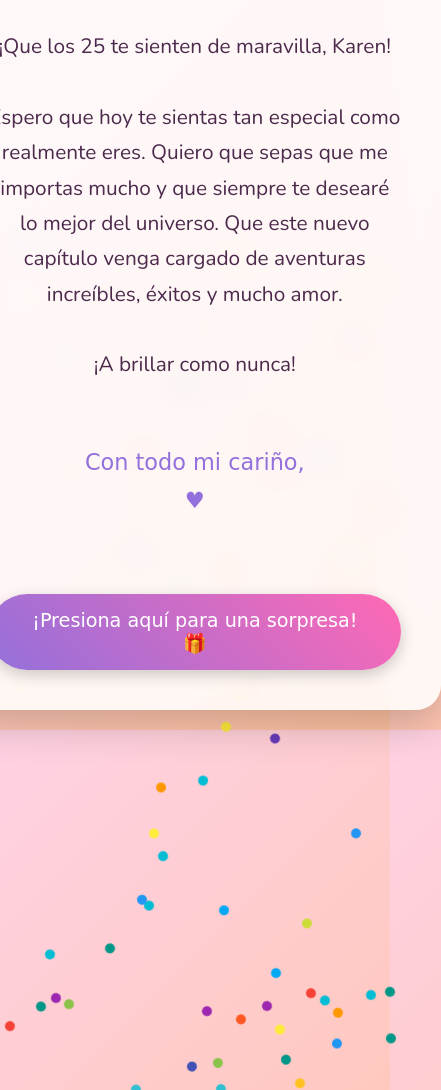
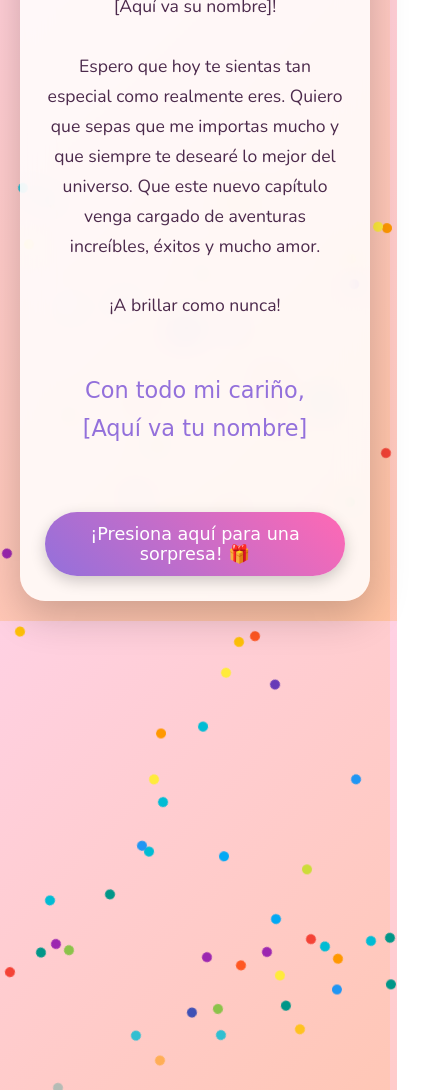
Before and after one commit to RCz-AE/HBD-TO-YOU-, a plain HTML site: page index.html in a window 390 px wide. Shown: the part 244-1334 px from the top of the page, 441 px wide, since content can reach past the window. Drawn offline with nearby package versions, Linux system fonts and the light colour scheme; a web font is replaced by a local one.

Commit message:
Update index.html

```diff
--- a/index.html
+++ b/index.html
@@ -5,94 +5,44 @@
     <meta name="viewport" content="width=device-width, initial-scale=1.0">
     <title>Un Mensaje para Ti</title>
     <style>
+        /* --- ESTILOS GENERALES (SIN CAMBIOS) --- */
         @import url('https://fonts.googleapis.com/css2?family=Happy+Monkey&family=Nunito:wght@400;700&display=swap');
+        body{margin:0;font-family:'Nunito',sans-serif;display:flex;justify-content:center;align-items:center;min-height:100vh;background:linear-gradient(135deg,#FFD1E3,#FFC2A1);text-align:center;padding:20px;box-sizing:border-box;overflow:hidden;position:relative}
+        .card{background:rgba(255,255,255,0.85);padding:40px;border-radius:25px;box-shadow:0 15px 40px rgba(0,0,0,0.2);backdrop-filter:blur(15px);max-width:650px;animation:popIn 1s ease-out forwards;display:flex;flex-direction:column;align-items:center;z-index:10;position:relative}
+        @keyframes popIn{from{opacity:0;transform:scale(0.8)}to{opacity:1;transform:scale(1)}}
+        h1{font-family:'Happy Monkey',cursive;font-size:3.5em;color:#FF69B4;margin-bottom:25px}
+        p{font-size:1.3em;line-height:1.7;color:#4C2A4C;margin-bottom:35px}
+        .signature{font-size:1.4em;font-family:'Happy Monkey',cursive;margin-top:25px;color:#9370DB}
+        .surprise-link{display:inline-block;background:linear-gradient(45deg,#9370DB,#FF69B4);color:white;border-radius:50px;padding:15px 30px;font-family:'Happy Monkey',cursive;font-size:1.2em;text-decoration:none;box-shadow:0 5px 15px rgba(0,0,0,0.2);transition:transform .2s ease,box-shadow .2s ease;margin-top:40px}
+        .surprise-link:hover{transform:scale(1.05);box-shadow:0 8px 20px rgba(0,0,0,0.3)}
+        .confetti{position:absolute;width:10px;height:10px;border-radius:50%;animation:fall 5s linear infinite;opacity:0;z-index:1}
+        @keyframes fall{0%{transform:translateY(-10vh) rotate(0deg);opacity:0}10%{opacity:1}90%{opacity:1}100%{transform:translateY(110vh) rotate(720deg);opacity:0}}
 
-        body {
-            margin: 0;
-            font-family: 'Nunito', sans-serif;
-            display: flex;
-            justify-content: center;
-            align-items: center;
-            min-height: 100vh;
-            background: linear-gradient(135deg, #FFD1E3, #FFC2A1); /* Fondo base */
-            text-align: center;
-            padding: 20px;
-            box-sizing: border-box;
-            overflow: hidden; /* Para el confeti */
-            position: relative; /* Para el confeti */
+        /* --- NUEVO: ESTILOS PARA MÓVILES --- */
+        @media (max-width: 600px) {
+            .card {
+                padding: 25px;
+                max-width: 90vw; /* Ocupa casi todo el ancho */
+            }
+            h1 {
+                font-size: 2.5em; /* Título más pequeño */
+            }
+            p {
+                font-size: 1.1em; /* Párrafo más pequeño */
+                margin-bottom: 25px;
+            }
+            .surprise-link {
+                padding: 12px 25px;
+                font-size: 1.1em;
+            }
         }
-
-        .card {
-            background: rgba(255, 255, 255, 0.85);
-            padding: 40px;
-            border-radius: 25px;
-            box-shadow: 0 15px 40px rgba(0,0,0,0.2);
-            backdrop-filter: blur(15px);
-            max-width: 650px;
-            animation: popIn 1s ease-out forwards;
-            display: flex;
-            flex-direction: column;
-            align-items: center;
-            z-index: 10; /* Asegurar que la tarjeta esté sobre el confeti */
-            position: relative; /* Para que z-index funcione */
-        }
-
-        @keyframes popIn {
-            from { opacity: 0; transform: scale(0.8); }
-            to { opacity: 1; transform: scale(1); }
-        }
-
-        h1 {
-            font-family: 'Happy Monkey', cursive;
-            font-size: 3.5em;
-            color: #FF69B4;
-            margin-bottom: 25px;
-        }
-
-        p {
-            font-size: 1.3em;
-            line-height: 1.7;
-            color: #4C2A4C;
-            margin-bottom: 35px;
-        }
-
-        .signature {
-            font-size: 1.4em;
-            font-family: 'Happy Monkey', cursive;
-            margin-top: 25px;
-            color: #9370DB;
-        }
-
-        .surprise-link {
-            display: inline-block;
-            background: linear-gradient(45deg, #9370DB, #FF69B4);
-            color: white;
-            border-radius: 50px;
-            padding: 15px 30px;
-            font-family: 'Happy Monkey', cursive;
-            font-size: 1.2em;
-            text-decoration: none;
-            box-shadow: 0 5px 15px rgba(0,0,0,0.2);
-            transition: transform 0.2s ease, box-shadow 0.2s ease;
-            margin-top: 40px;
-        }
-
-        .surprise-link:hover {
-            transform: scale(1.05);
-            box-shadow: 0 8px 20px rgba(0,0,0,0.3);
-        }
-
-        /* ESTILOS DE CONFETI (COPIADOS DE sorpresa.html) */
-        .confetti { position: absolute; width: 10px; height: 10px; border-radius: 50%; animation: fall 5s linear infinite; opacity: 0; z-index: 1;}
-        @keyframes fall { 0% { transform: translateY(-10vh) rotate(0deg); opacity: 0; } 10% { opacity: 1; } 90% { opacity: 1; } 100% { transform: translateY(110vh) rotate(720deg); opacity: 0; } }
-
     </style>
 </head>
 <body>
     <div class="card">
         <h1>¡Feliz Cumpleaños!</h1>
         <p>
-            ¡Que los 25 te sienten de maravilla, Karen!
+            ¡Que los 25 te sienten de maravilla, [Aquí va su nombre]!
             <br><br>
             Espero que hoy te sientas tan especial como realmente eres. Quiero que sepas que me importas mucho y que siempre te desearé lo mejor del universo. Que este nuevo capítulo venga cargado de aventuras increíbles, éxitos y mucho amor.
             <br><br>
@@ -101,18 +51,12 @@
         <p class="signature">
             Con todo mi cariño,
             <br>
-            ♥
+            [Aquí va tu nombre]
         </p>
-
-        <a href="Sorpresa.html" class="surprise-link">¡Presiona aquí para una sorpresa! 🎁</a>
+        <a href="sorpresa.html" class="surprise-link">¡Presiona aquí para una sorpresa! 🎁</a>
     </div>
-
     <script>
-        // SCRIPT PARA CONFETI (COPIADO DE sorpresa.html)
-        const confettiColors = ['#f44336', '#e91e63', '#9c27b0', '#673ab7', '#3f51b5', '#2196f3', '#03a9f4', '#00bcd4', '#009688', '#4CAF50', '#8BC34A', '#CDDC39', '#FFEB3B', '#FFC107', '#FF9800', '#FF5722'];
-        function createConfetti() { const confetti = document.createElement('div'); confetti.classList.add('confetti'); confetti.style.left = Math.random() * 100 + 'vw'; confetti.style.backgroundColor = confettiColors[Math.floor(Math.random() * confettiColors.length)]; confetti.style.animationDuration = Math.random() * 3 + 3 + 's'; confetti.style.animationDelay = Math.random() * 2 + 's'; document.body.appendChild(confetti); confetti.addEventListener('animationend', () => confetti.remove()); }
-        setInterval(createConfetti, 150); for (let i = 0; i < 50; i++) { createConfetti(); }
+        const confettiColors=['#f44336','#e91e63','#9c27b0','#673ab7','#3f51b5','#2196f3','#03a9f4','#00bcd4','#009688','#4CAF50','#8BC34A','#CDDC39','#FFEB3B','#FFC107','#FF9800','#FF5722'];function createConfetti(){const e=document.createElement("div");e.classList.add("confetti"),e.style.left=100*Math.random()+"vw",e.style.backgroundColor=confettiColors[Math.floor(Math.random()*confettiColors.length)],e.style.animationDuration=3*Math.random()+3+"s",e.style.animationDelay=2*Math.random()+"s",document.body.appendChild(e),e.addEventListener("animationend",()=>e.remove())}setInterval(createConfetti,150);for(let e=0;e<50;e++)createConfetti();
     </script>
 </body>
-
 </html>
```
